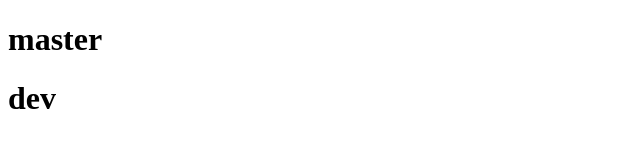
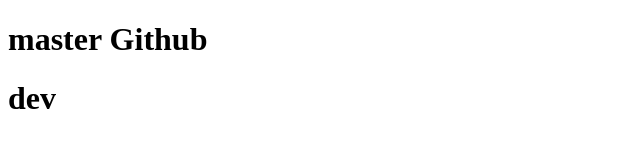
Before and after one commit to echocarriet/09252020, a plain HTML site: page index.html in a window 1280 px wide. Shown: the whole page, without its empty margins (0-640 px from the left). Drawn offline with Linux system fonts and the light colour scheme.

Commit message:
update index.html

```diff
--- a/index.html
+++ b/index.html
@@ -6,7 +6,7 @@
     <title>Document</title>
 </head>
 <body>
-    <h1>master</h1>
+    <h1>master Github</h1>
     <h1>dev</h1>
 </body>
 </html>
```
